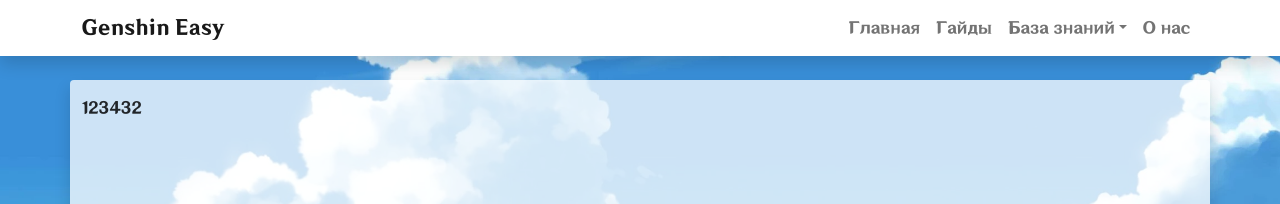
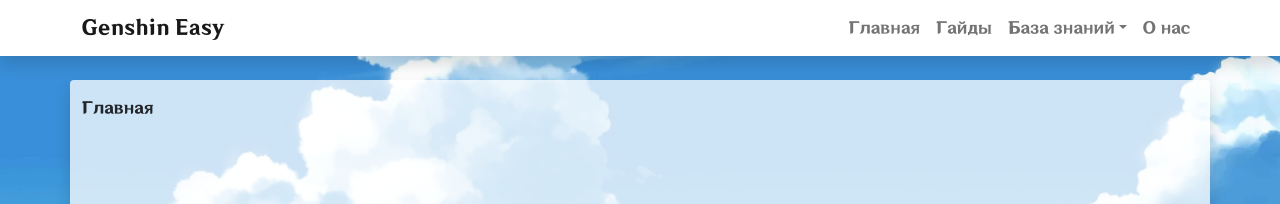
Before and after one commit to Anaylan/Genshin-React, a React (Create React App) app: page /home in a window 1280 px wide. Shown: the top 204 px of the page. Built offline with nearby package versions, Linux system fonts and the light colour scheme.

Commit message:
fixed router and little cleaning code

```diff
--- a/src/views/Home.jsx
+++ b/src/views/Home.jsx
@@ -3,7 +3,7 @@ import React from 'react';
 const Home = () => {
     document.title = "Гайды | Genshin Easy";
     return (<div>
-        123432
+        Главная
     </div>);
 };
 
```
